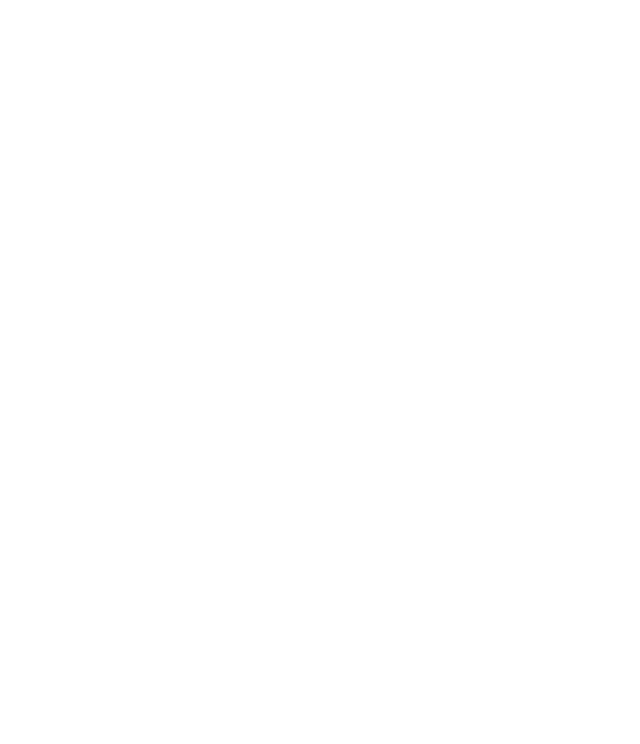
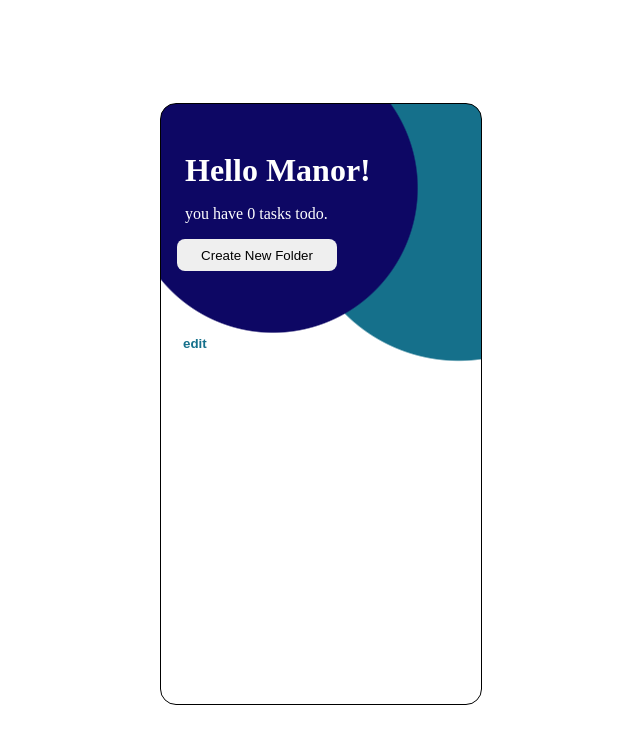
Before and after one commit to ManorHazaz/todo-list, a React (Create React App) app: page / in a window 1280 px wide. Shown: the top 744 px of the page, without its empty margins (319-959 px from the left). Built offline with nearby package versions, Linux system fonts and the light colour scheme.

Commit message:
general style

```diff
--- a/src/App.js
+++ b/src/App.js
@@ -1,7 +1,11 @@
 function App() {
   return (
     <div className="App">
-
+      <span className="background"> </span>
+      <h1> Hello Manor! </h1>
+      <p className="tasks-counter"> you have 0 tasks todo.</p>
+      <button className="btn">Create New Folder </button>
+      <button className="btn-clean"> edit </button>
     </div>
   );
 }
--- a/src/index.css
+++ /dev/null
@@ -1,13 +0,0 @@
-body {
-  margin: 0;
-  font-family: -apple-system, BlinkMacSystemFont, 'Segoe UI', 'Roboto', 'Oxygen',
-    'Ubuntu', 'Cantarell', 'Fira Sans', 'Droid Sans', 'Helvetica Neue',
-    sans-serif;
-  -webkit-font-smoothing: antialiased;
-  -moz-osx-font-smoothing: grayscale;
-}
-
-code {
-  font-family: source-code-pro, Menlo, Monaco, Consolas, 'Courier New',
-    monospace;
-}
--- a/src/index.js
+++ b/src/index.js
@@ -1,6 +1,6 @@
 import React from 'react';
 import ReactDOM from 'react-dom';
-import './index.css';
+import './style.css';
 import App from './App';
 import reportWebVitals from './reportWebVitals';
 
--- /dev/null
+++ b/src/style.css
@@ -0,0 +1,58 @@
+root
+{
+
+}
+
+body
+{
+  height: 99vh;
+	display: flex;
+	align-items: center;
+	justify-content: center;
+}
+
+.App
+{
+  background-color: #fbfbfb;
+  border: 1px solid black;
+  border-radius: 1rem;
+  width: 20rem;
+  min-height: 75vh;
+  overflow: hidden;
+
+  background:
+  radial-gradient( circle 9em at 35% 14%, #0d0764 100%, transparent 101% ),
+  radial-gradient( circle 10em at 93% 16%, #15708b 100%, transparent 101% )
+}
+
+h1
+{
+	color: white;
+    margin: 3rem 1.5rem 0;
+}
+
+.tasks-counter
+{
+	margin: 1rem 1.5rem;
+    color: white;
+}
+
+.btn
+{
+	width: 10rem;
+    height: 2rem;
+    border-radius: 0.5rem;
+    border: none;
+    margin: 0 1rem;
+}
+
+.btn-clean
+{
+	display: block;
+    background: none;
+    border: none;
+    color: #15708b;
+    margin: 1rem;
+    margin-top: 4rem;
+    font-weight: 800;
+}
```
Also changed, not shown: 1 other file (tests, documents, lock files or other folders).
